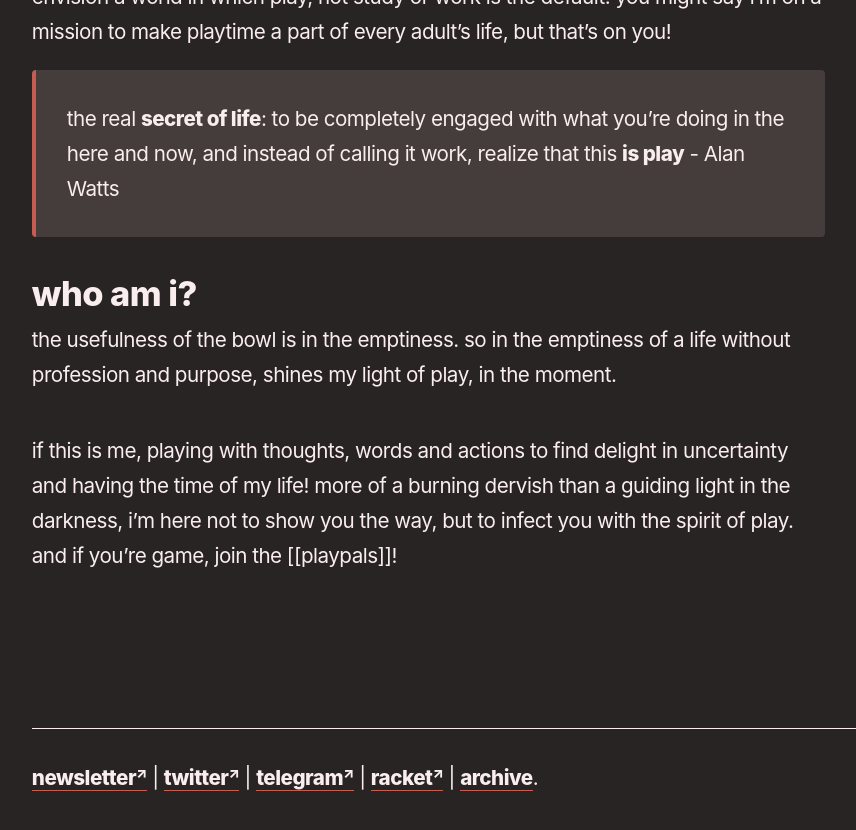
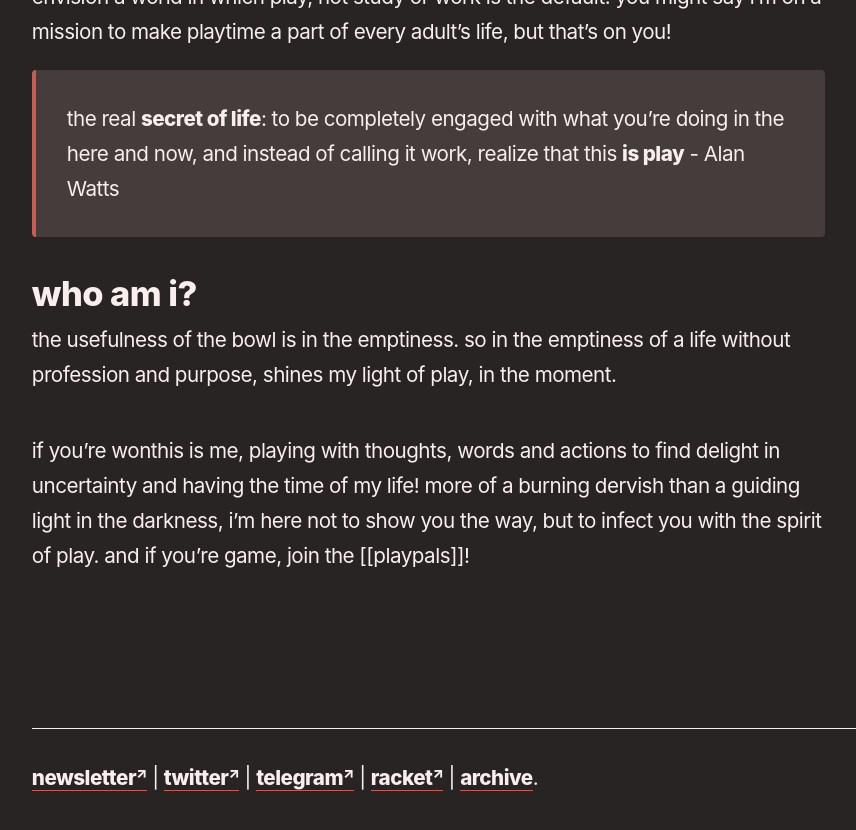
Before and after one commit to reddy2go/redgarden, a Jekyll site: the page built from _notes/about.md, in a window 1280 px wide and 900 px high, scrolled down 924 px. Shown: the top 830 px of the window, without its empty margins (45-901 px from the left). Built offline with Jekyll 4.4.1, drawn with Linux system fonts in a browser that asks for light colours; some web fonts are replaced; Markdown is read by kramdown in place of the engine named in the settings.

Commit message:
auto commit

```diff
--- a/_notes/about.md
+++ b/_notes/about.md
@@ -13,4 +13,4 @@
 ### who am i?
 the usefulness of the bowl is in the emptiness. so in the emptiness of a life without profession and purpose, shines my light of play, in the moment.
 
-if this is me, playing with thoughts, words and actions to find delight in uncertainty and having the time of my life! more of a burning dervish than a guiding light in the darkness, i’m here not to show you the way, but to infect you with the spirit of play. and if you're game, join the [[playpals]]!
+if you're wonthis is me, playing with thoughts, words and actions to find delight in uncertainty and having the time of my life! more of a burning dervish than a guiding light in the darkness, i’m here not to show you the way, but to infect you with the spirit of play. and if you're game, join the [[playpals]]!
```
